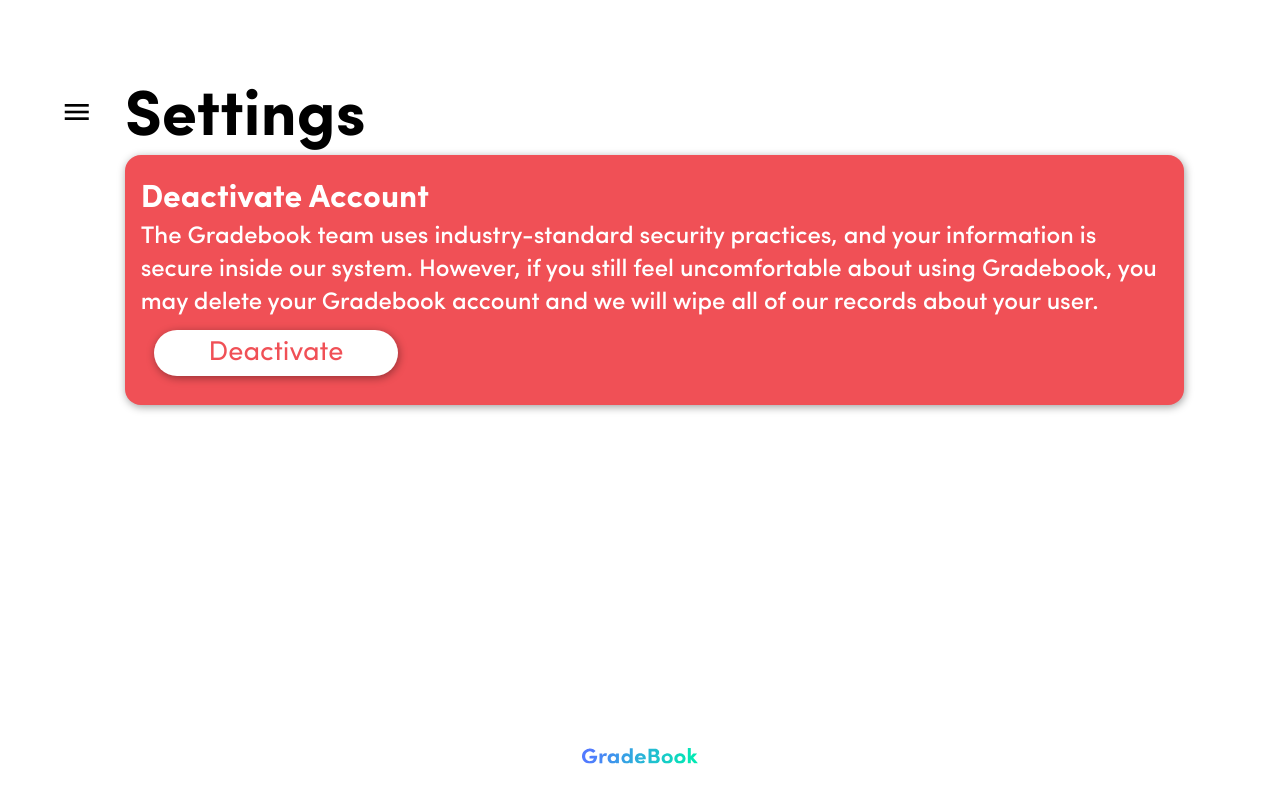
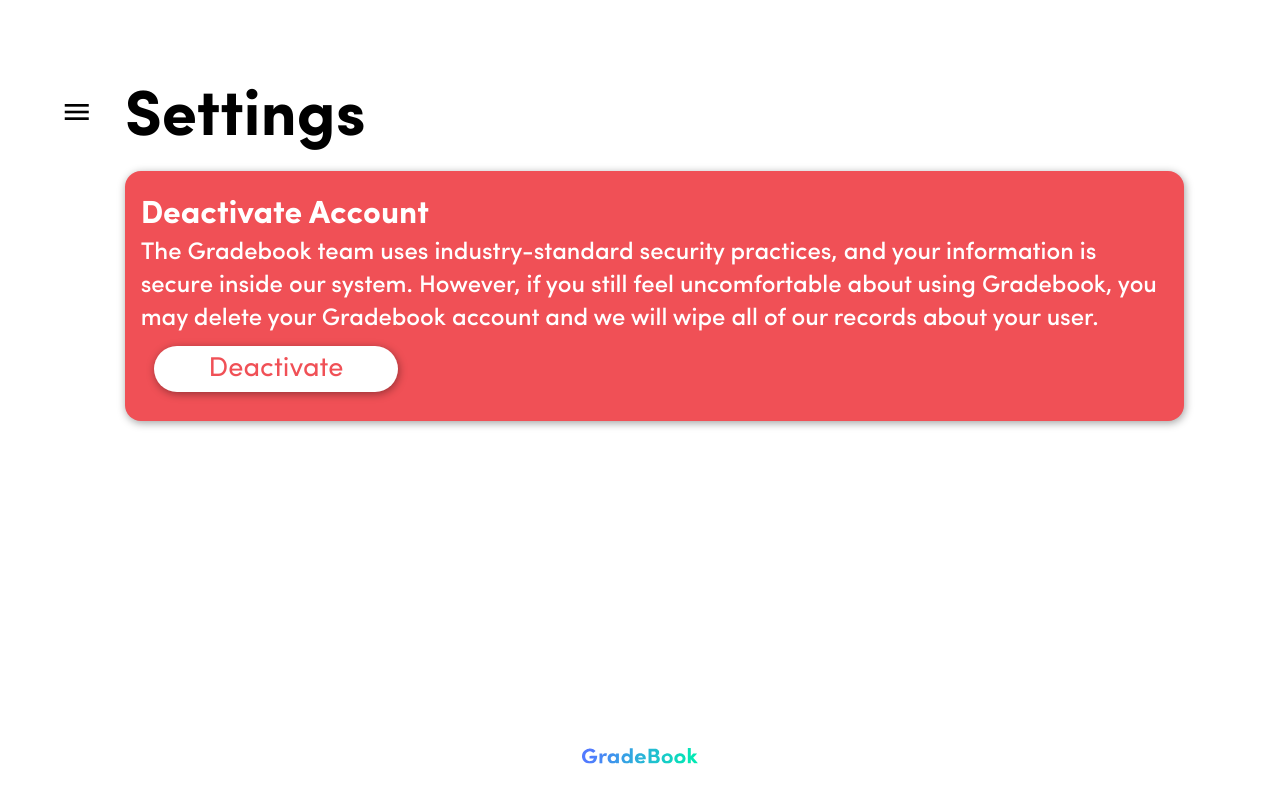
Before and after one commit to team-llambda/gradebook-web, a React (Create React App) app: page /settings in a window 1280 px wide. Built offline with nearby package versions, Linux system fonts and the light colour scheme.

Commit message:
Tweak card UI'

```diff
--- a/public/input.scss
+++ b/public/input.scss
@@ -703,6 +703,7 @@ table {
 }
 
 .card {
+	margin-top: 1em;
 	padding: 1em;
 	box-shadow: $shadowIdle;
 	border-radius: 1em;
--- a/public/styles.css
+++ b/public/styles.css
@@ -580,6 +580,7 @@ table tbody tr td:last-of-type {
 }
 
 .card {
+  margin-top: 1em;
   padding: 1em;
   box-shadow: 1px 2px 8px #00000060;
   border-radius: 1em;
```
Also changed, not shown: 1 other file (tests, documents, lock files or other folders).
